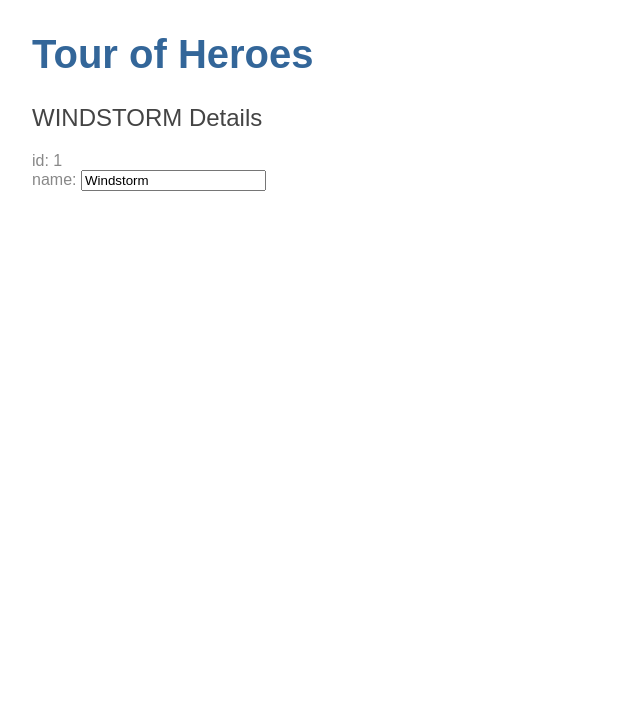
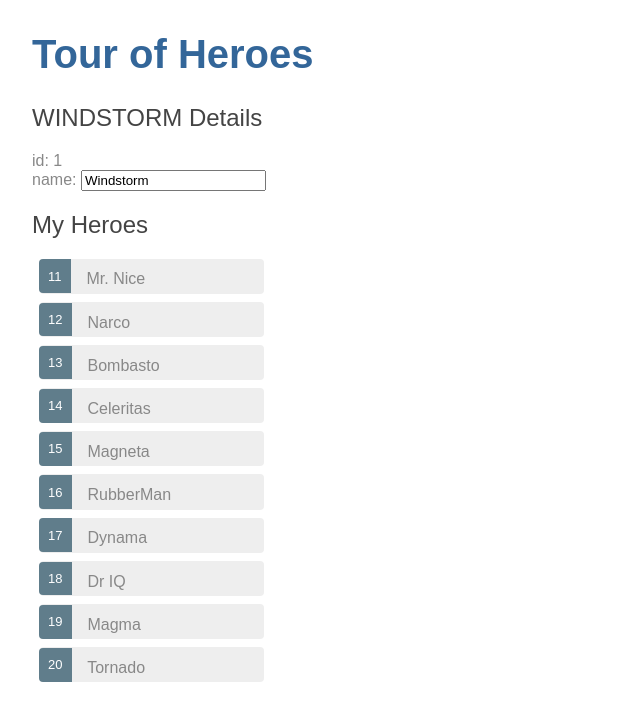
Before and after one commit to helderscrolls/tour-of-heroes, an Angular app: page /heroes in a window 1280 px wide. Shown: the top 720 px of the page, without its empty margins (0-640 px from the left). Built offline with nearby package versions, Linux system fonts and the light colour scheme.

Commit message:
added style to HeroesComponent and ngFor for Heroes

```diff
--- a/src/app/components/heroes/heroes.component.html
+++ b/src/app/components/heroes/heroes.component.html
@@ -14,5 +14,11 @@
 </section>
 
 <section>
+  <h2>My Heroes</h2>
 
+    <ul class="heroes">
+      <li *ngFor="let hero of heroes" (click)="onSelect(hero)">
+        <span class="badge">{{hero.id}}</span> {{hero.name}}
+      </li>
+    </ul>
 </section>
--- a/src/app/components/heroes/heroes.component.scss
+++ b/src/app/components/heroes/heroes.component.scss
@@ -0,0 +1,48 @@
+/* HeroesComponent's private CSS styles */
+.selected {
+  background-color: #CFD8DC !important;
+  color: white;
+}
+.heroes {
+  margin: 0 0 2em 0;
+  list-style-type: none;
+  padding: 0;
+  width: 15em;
+}
+.heroes li {
+  cursor: pointer;
+  position: relative;
+  left: 0;
+  background-color: #EEE;
+  margin: .5em;
+  padding: .3em 0;
+  height: 1.6em;
+  border-radius: 4px;
+}
+.heroes li.selected:hover {
+  background-color: #BBD8DC !important;
+  color: white;
+}
+.heroes li:hover {
+  color: #607D8B;
+  background-color: #DDD;
+  left: .1em;
+}
+.heroes .text {
+  position: relative;
+  top: -3px;
+}
+.heroes .badge {
+  display: inline-block;
+  font-size: small;
+  color: white;
+  padding: 0.8em 0.7em 0 0.7em;
+  background-color: #607D8B;
+  line-height: 1em;
+  position: relative;
+  left: -1px;
+  top: -4px;
+  height: 1.8em;
+  margin-right: .8em;
+  border-radius: 4px 0 0 4px;
+}
--- a/src/app/components/heroes/heroes.component.ts
+++ b/src/app/components/heroes/heroes.component.ts
@@ -1,5 +1,6 @@
 import { Component } from '@angular/core';
 import { Hero } from 'src/app/classes/hero';
+import { HEROES } from '../../mocks/mock-heroes';
 
 @Component({
   selector: 'app-heroes',
@@ -8,6 +9,8 @@
 })
 
 export class HeroesComponent {
+
+  heroes = HEROES;
 
   hero: Hero = {
     id: 1,
```
